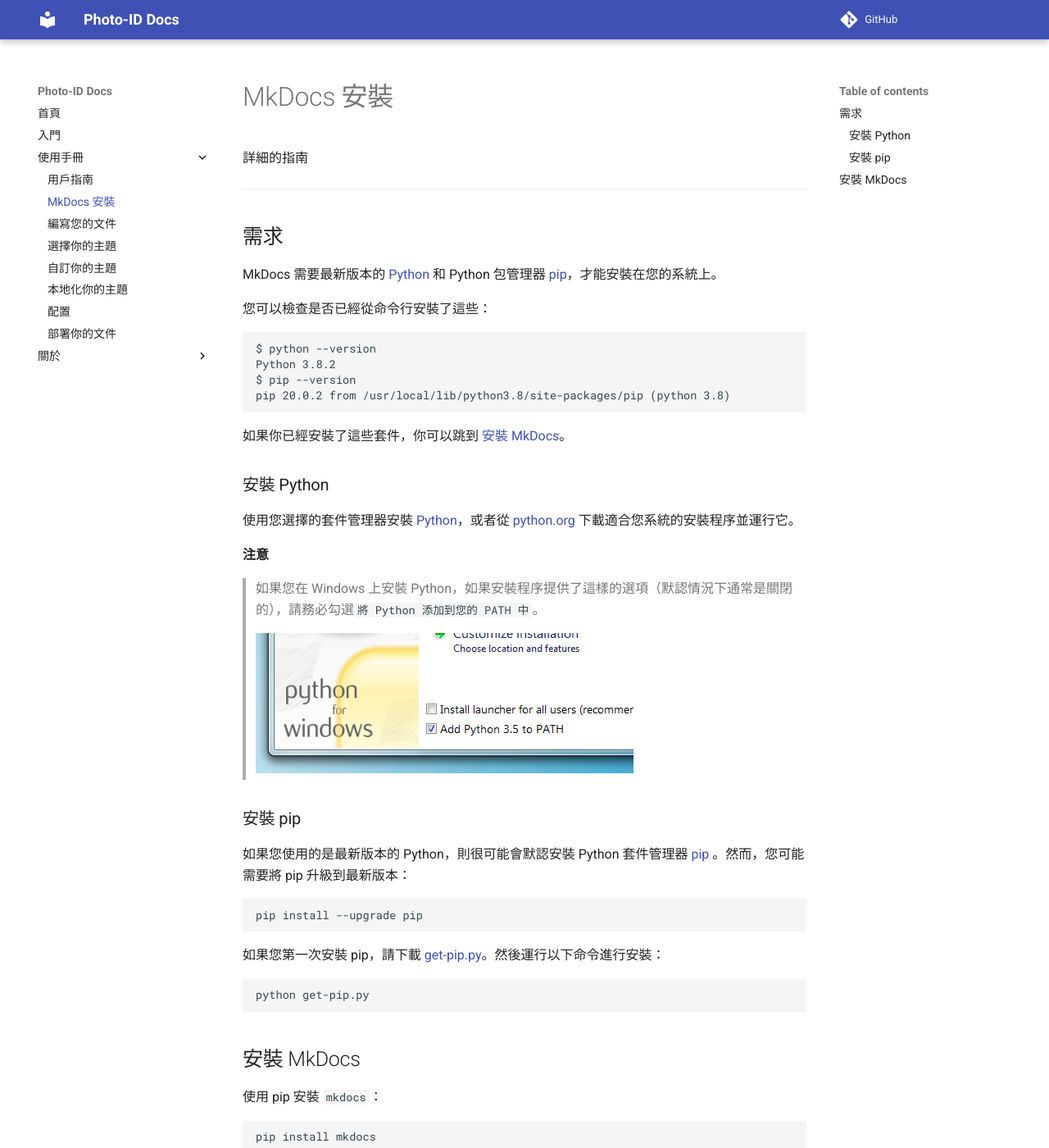
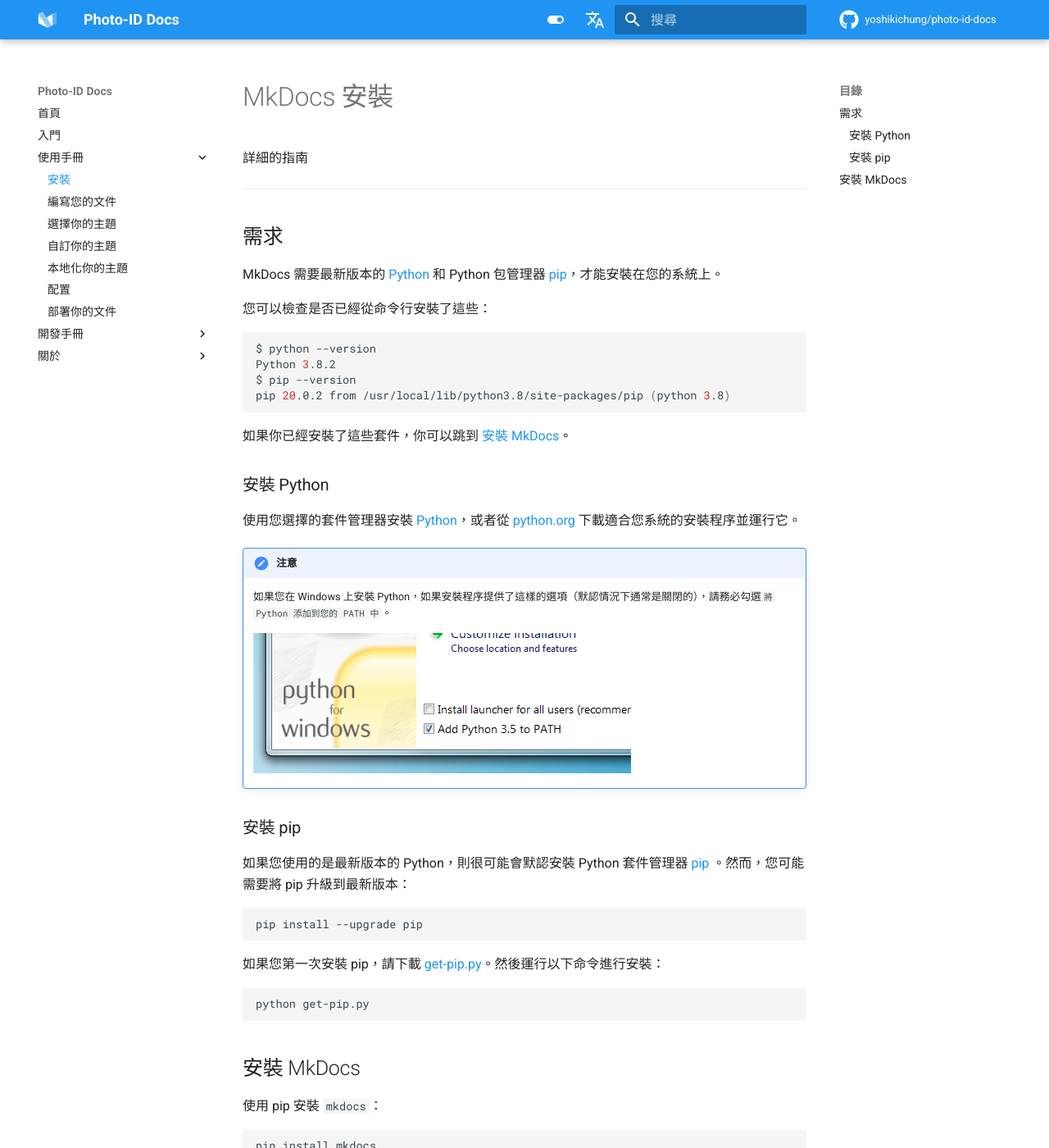
Before and after one commit to yoshikichung/photo-id-docs, an MkDocs documentation site: the page built from docs/user-guide/installation.md, in a window 1280 px wide and 1400 px high. Shown: the whole window at 82% size. Built offline with MkDocs 1.6.1 and Material for MkDocs 9.7.7, drawn with Linux system fonts in a browser that asks for light colours; comment, search, counter and statistics services are not loaded; some of the changed text lies outside the part shown.

Commit message:
mkdocs.yml

````diff
--- a/docs/user-guide/installation.md
+++ b/docs/user-guide/installation.md
@@ -23,10 +23,10 @@
 
 使用您選擇的套件管理器安裝 [Python]，或者從 [python.org] 下載適合您系統的安裝程序並運行它。
 
-**注意**
->	如果您在 Windows 上安裝 Python，如果安裝程序提供了這樣的選項（默認情況下通常是關閉的），請務必勾選`將 Python 添加到您的 PATH 中`。
->
->	![Add Python to PATH](../img/win-py-install.png)
+!!! 注意
+    如果您在 Windows 上安裝 Python，如果安裝程序提供了這樣的選項（默認情況下通常是關閉的），請務必勾選`將 Python 添加到您的 PATH 中`。
+
+    ![Add Python to PATH](../img/win-py-install.png)
 
 ### 安裝 pip
 
@@ -57,23 +57,23 @@
 mkdocs, version 1.2.0 from /usr/local/lib/python3.8/site-packages/mkdocs (Python 3.8)
 ```
 
-**注意**
->	如果您想為 MkDocs 安裝 man 幫助頁，[click-man] 工具可以為您生成和安裝它們。只需運行以下兩個命令：
->
->		pip install click-man
->		click-man --target path/to/man/pages mkdocs
->
->	請參閱 [click-man 文件]，了解為什麼 pip 不會自動生成和安裝 man 幫助頁。
+!!! 注意
+    如果您想為 MkDocs 安裝 man 幫助頁，[click-man] 工具可以為您生成和安裝它們。只需運行以下兩個命令：
 
-**注意**
->	如果您使用的是 Windows，則上述某些命令可能無法直接使用。
->
->	一個快速的解決方案可能是在每個 Python 命令前加上 `python -m` 這樣的前綴：
->
->		python -m pip install mkdocs
->		python -m mkdocs
->
-> 要獲得更持久的解決方案，您可能需要編輯 `PATH` 環境變量以包含 `Scripts` 的 Python 安裝目錄。最新版本的 Python 包含一個為您執行此操作的腳本。導覽到您的 Python 安裝目錄（例如 `C:\Python38\`），打開 `Tools`，然後 `Scripts` 文件夾，雙擊運行 `win_add2path.py`。或者，您可以下載 [script][a2p] 並運行它 (`python win_add2path.py`)。
+        pip install click-man
+        click-man --target path/to/man/pages mkdocs
+
+    請參閱 [click-man 文件]，了解為什麼 pip 不會自動生成和安裝 man 幫助頁。
+
+!!! 注意
+    如果您使用的是 Windows，則上述某些命令可能無法直接使用。
+
+    一個快速的解決方案可能是在每個 Python 命令前加上 `python -m` 這樣的前綴：
+
+        python -m pip install mkdocs
+        python -m mkdocs
+
+    要獲得更持久的解決方案，您可能需要編輯 `PATH` 環境變量以包含 `Scripts` 的 Python 安裝目錄。最新版本的 Python 包含一個為您執行此操作的腳本。導覽到您的 Python 安裝目錄（例如 `C:\Python38\`），打開 `Tools`，然後 `Scripts` 文件夾，雙擊運行 `win_add2path.py`。或者，您可以下載 [script][a2p] 並運行它 (`python win_add2path.py`)。
 
 [Python]: https://www.python.org/
 [python.org]: https://www.python.org/downloads/
--- a/mkdocs.yml
+++ b/mkdocs.yml
@@ -1,58 +1,171 @@
+# Project information
 site_name: Photo-ID Docs
 site_url: https://yoshikichung.github.io/photo-id-docs
+site_author: Netabox
 site_description: Photo-ID 說明文件
-site_author: Netabox
 
+# Repository
+repo_name: yoshikichung/photo-id-docs
 repo_url: https://github.com/yoshikichung/photo-id-docs
+#edit_uri: edit/main/docs/
 edit_uri: ""
 
-theme:
-    #name: mkdocs
-    #name: readthedocs
-    name: material
-    #locale: en
-    #analytics: {gtag: 'G-274394082'}
-    highlightjs: true
-    hljs_languages:
-        - yaml
-        - django
-
-nav:
-    - 首頁: index.md
-    - 入門: getting-started.md
-    - 使用手冊:
-        - 用戶指南: user-guide/index.md
-        - MkDocs 安裝: user-guide/installation.md
-        - 編寫您的文件: user-guide/writing-your-docs.md
-        - 選擇你的主題: user-guide/choosing-your-theme.md
-        - 自訂你的主題: user-guide/customizing-your-theme.md
-        - 本地化你的主題: user-guide/localizing-your-theme.md
-        - 配置: user-guide/configuration.md
-        - 部署你的文件: user-guide/deploying-your-docs.md
-    - 關於:
-        - Release Notes: about/release-notes.md
-        - Contributing: about/contributing.md
-        - License: about/license.md
-
-extra_css:
-    - css/extra.css
-
-markdown_extensions:
-    - toc:
-        permalink: 
-    - admonition
-    - attr_list
-    - def_list
-    #- mdx_gh_links:
-        #user: mkdocs
-        #repo: mkdocs
-
+# Copyright
 copyright: 版權所有 &copy; 2022 <a href="#">黑潮海洋文教基金會</a>，由 <a href="#">Netabox</a> 維護
 
+# Configuration
+theme:
+  #name: mkdocs
+  #name: readthedocs
+  name: material
+
+  #static_templates:
+    #- 404.html
+  #include_search_page: false
+  #search_index_only: true
+  language: zh-TW
+  features:
+    #- navigation.instant
+    - navigation.tracking
+    #- navigation.tabs
+    #- navigation.tabs.sticky
+    #- navigation.sections
+    #- navigation.expand
+    - navigation.indexes
+    - navigation.top
+    - content.code.annotate
+    #- content.tabs.link
+    #- header.autohide
+    - search.highlight
+    - search.share
+    - search.suggest
+    #- toc.integrate
+  palette:
+    #scheme: slate
+    #primary: blue
+    #accent: deep purple
+    - scheme: default
+      primary: blue
+      accent: blue
+      toggle:
+        icon: material/toggle-switch
+        name: Switch to dark mode
+    - scheme: slate
+      primary: orange
+      accent: orange
+      toggle:
+        icon: material/toggle-switch-off-outline
+        name: Switch to light mode
+  #font:
+    #text: Roboto
+    #code: Roboto Mono
+  #logo: img/logo.png
+  #favicon: assets/images/favicon.png
+  icon:
+    logo: logo
+    repo: fontawesome/brands/github
+
+# Plugins
 plugins:
-    #- search
-    #- redirects:
-        #redirect_maps:
-            #user-guide/plugins.md: dev-guide/plugins.md
-            #user-guide/custom-themes.md: dev-guide/themes.md
-            #user-guide/styling-your-docs.md: user-guide/choosing-your-theme.md
+  - search
+  #- tags
+  #- git-revision-date
+  #- redirects:
+      #redirect_maps:
+        #user-guide/plugins.md: dev-guide/plugins.md
+        #user-guide/custom-themes.md: dev-guide/themes.md
+        #user-guide/styling-your-docs.md: user-guide/choosing-your-theme.md
+  #- minify:
+      #minify_html: true
+
+# Customization
+extra:
+  #analytics:
+    #provider: google
+    #property: G-XXXXXXXXXX
+  alternate:
+    - name: 正體中文
+      link: /photo-id-docs/
+      lang: zh-TW
+    - name: English
+      link: /photo-id-docs/
+      lang: en
+  #version:
+    #provider: mike
+    #default: stable
+
+#extra_css:
+  #- css/extra.css
+
+# Extensions
+markdown_extensions:
+  - abbr
+  - admonition
+  - attr_list
+  - def_list
+  - footnotes
+  - meta
+  - md_in_html
+  - toc:
+      permalink: true
+  - tables
+
+  - pymdownx.arithmatex:
+      generic: true
+  - pymdownx.betterem:
+      smart_enable: all
+  - pymdownx.caret
+  #- pymdownx.critic:
+      #mode: view
+  - pymdownx.details
+  - pymdownx.emoji:
+      emoji_index: !!python/name:materialx.emoji.twemoji
+      emoji_generator: !!python/name:materialx.emoji.to_svg
+  - pymdownx.highlight:
+      anchor_linenums: true
+      #use_pygments: true
+      #auto_title: true
+      #linenums: true
+      #linenums_style: pymdownx-inline
+  - pymdownx.inlinehilite
+  #- pymdownx.magiclink:
+      #repo_url_shorthand: true
+      #user: yoshikichung
+      #repo: photo-id-docs
+  #- pymdownx.keys
+  - pymdownx.mark
+  - pymdownx.smartsymbols
+  - pymdownx.snippets
+  - pymdownx.superfences:
+      custom_fences:
+        - name: mermaid
+          class: mermaid
+          format: !!python/name:pymdownx.superfences.fence_code_format
+  - pymdownx.tabbed:
+      alternate_style: true
+  - pymdownx.tasklist:
+      custom_checkbox: true
+  - pymdownx.tilde
+
+# Page tree
+nav:
+  - 首頁: index.md
+  - 入門: getting-started.md
+  - 使用手冊:
+    - 用戶指南: user-guide/index.md
+    - 安裝: user-guide/installation.md
+    - 編寫您的文件: user-guide/writing-your-docs.md
+    - 選擇你的主題: user-guide/choosing-your-theme.md
+    - 自訂你的主題: user-guide/customizing-your-theme.md
+    - 本地化你的主題: user-guide/localizing-your-theme.md
+    - 配置: user-guide/configuration.md
+    - 部署你的文件: user-guide/deploying-your-docs.md
+  - 開發手冊:
+    - 開發指南: dev-guide/index.md
+    - 主題: dev-guide/themes.md
+    - 翻譯: dev-guide/translations.md
+    - 外掛套件: dev-guide/plugins.md
+  - 關於:
+    - 版本注釋: about/release-notes.md
+    - 貢獻: about/contributing.md
+    - 授權: about/license.md
````
Also changed, not shown: docs/getting-started.md (+6 -2 lines), docs/index.md (+1 -1 lines).
